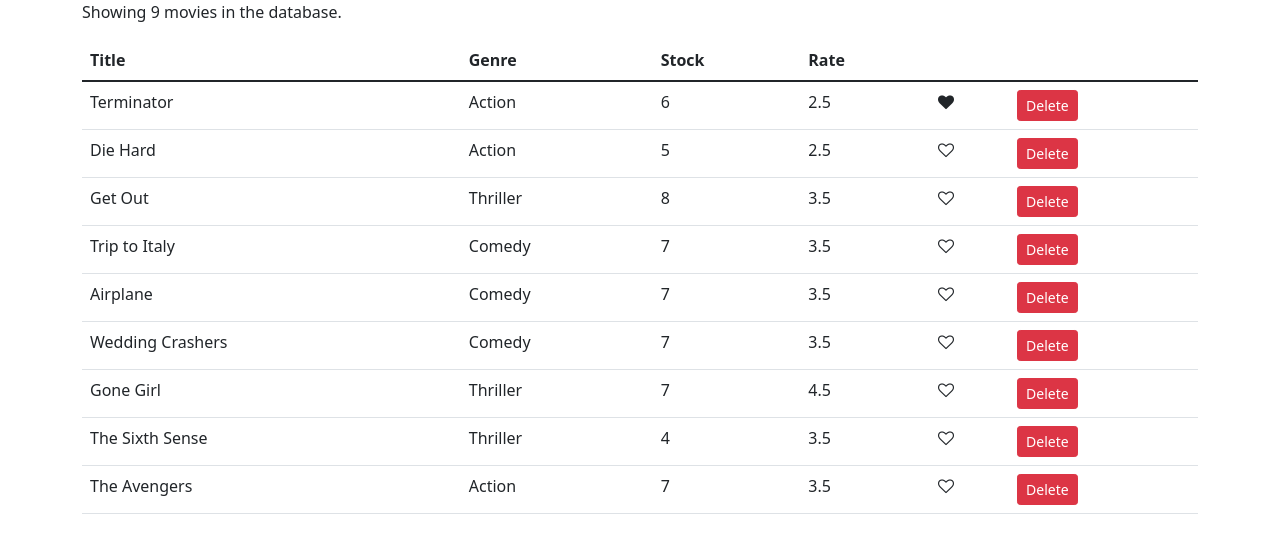
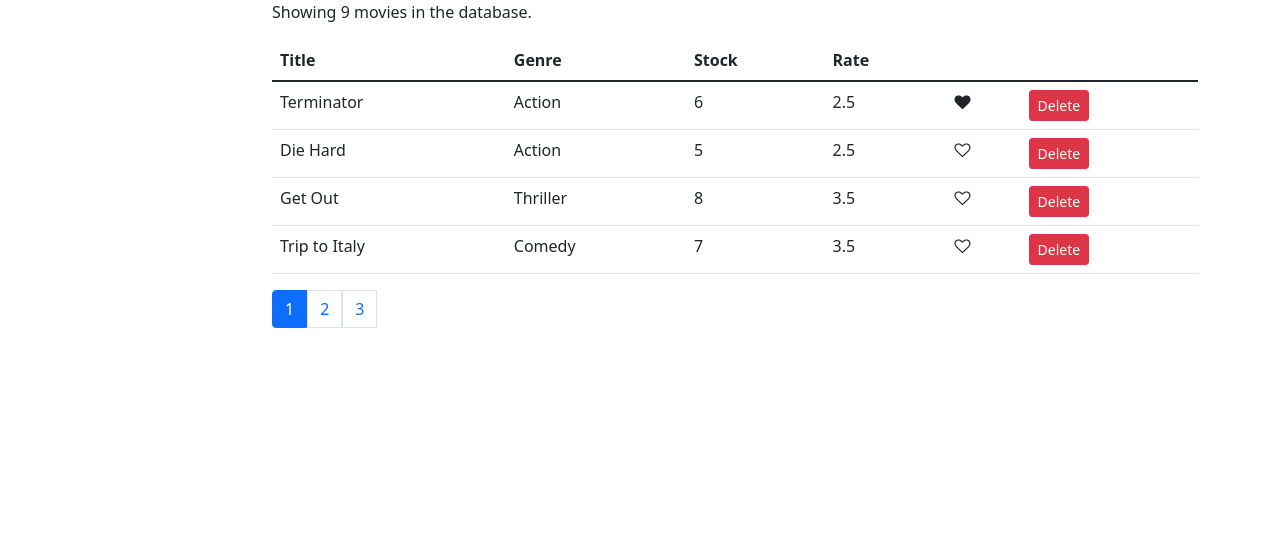
Before and after one commit to RobertK3000/vidly, a React (Create React App) app: page / in a window 1280 px wide. Shown: the top 544 px of the page. Built offline with nearby package versions, Linux system fonts and the light colour scheme.

Commit message:
added-pagination-feature

```diff
--- a/package.json
+++ b/package.json
@@ -8,6 +8,9 @@
     "@testing-library/user-event": "^12.1.10",
     "bootstrap": "^5.1.0",
     "font-awesome": "^4.7.0",
+    "i": "^0.3.6",
+    "lodash": "^4.17.21",
+    "prop-types": "^15.7.2",
     "react": "^17.0.2",
     "react-dom": "^17.0.2",
     "react-scripts": "^4.0.3",
--- /dev/null
+++ b/src/components/common/listGroup.jsx
@@ -0,0 +1,7 @@
+import React, { Component } from 'react';
+
+const ListGroup = () => {
+  return null;
+}
+
+export default ListGroup;
--- /dev/null
+++ b/src/components/common/pagination.jsx
@@ -0,0 +1,32 @@
+import React from 'react';
+import PropTypes from 'prop-types';
+import _, { range } from 'lodash';
+
+const Pagination = props => {
+  // Array of page numbers
+  const { itemsCount, pageSize, currentPage, onPageChange } = props;
+  console.log(currentPage);
+
+  const pagesCount = Math.ceil(itemsCount/ pageSize);
+  if (pagesCount === 1) return null;
+  const pages = _.range(1,pagesCount + 1)
+
+  return <nav>
+    <ul className="pagination">
+      { pages.map(page =>(
+        <li key={page} className={ page=== currentPage? 'page-item active' : 'pagee-item' }>
+          <a className="page-link" onClick={() => onPageChange(page)}>{page}</a>
+        </li>
+      ))}
+    </ul>
+  </nav>;
+}
+
+Pagination.propTypes = {
+  itemsCount: PropTypes.number.isRequired,
+  pageSize: PropTypes.number.isRequired,
+  currentPage: PropTypes.number.isRequired,
+  onPageChange: PropTypes.func.isRequired
+};
+
+export default Pagination;
--- a/src/components/movies.jsx
+++ b/src/components/movies.jsx
@@ -1,11 +1,24 @@
 import React, { Component } from 'react';
-import { getMovies } from '../services/fakeMovieService'
-import Like from './common/like'
+import { getMovies } from '../services/fakeMovieService';
+import Like from './common/like';
+import ListGroup from './common/listGroup';
+import Pagination from './common/pagination';
+import { paginate } from '../utils/paginate';
+import { getGenres } from "../services/fakeGenreService"
+import { thisStringValue } from 'es-abstract';
+
 
 class Movies extends Component {
   state = {
-    movies: getMovies()
+    movies: [],
+    genres: [],
+    currentPage: 1,
+    pageSize: 4
    };
+
+  componentDidMount() {
+    this.setState( {movies: getMovies(), genres: getGenres() });
+  }
 
   handleDelete = (movie) => {
     const movies = this.state.movies.filter(m => m._id !== movie._id);
@@ -20,11 +33,27 @@
     this.setState({ movies });
   };
 
+  handlePageChange = page => {
+    this.setState({ currentPage: page });
+  }
+
+  handleGenreSelect = genre => {
+    console.log(genre);
+  }
+
   render() {
-    if (this.state.movies.length === 0) return <p>There are no movies</p>;
+    const { length: count } = this.state.movies;
+    const {pageSize, currentPage, movies: allMovies} = this.state;
+
+    if (count === 0) return <p>There are no movies</p>;
+
+    const movies = paginate(allMovies, currentPage, pageSize)
 
     return (
-      <React.Fragment>
+      <div className="row">
+        <div className="col-2"></div>
+          <ListGroup items={this.state.genres} onItemSelect= {this.handleGenreSelect} />
+        <div className="col">
         <p>Showing {this.state.movies.length} movies in the database.</p>
         <table className="table">
           <thead>
@@ -38,7 +67,7 @@
             </tr>
           </thead>
           <tbody>
-            { this.state.movies.map(movie => (
+            { movies.map(movie => (
               <tr key={movie._id}>
                 <td>{movie.title}</td>
                 <td>{movie.genre.name}</td>
@@ -52,7 +81,14 @@
             ))}
           </tbody>
         </table>
-        </React.Fragment>
+        <Pagination
+          itemsCount={count}
+          pageSize={pageSize}
+          currentPage={currentPage}
+          onPageChange={this.handlePageChange}
+        />
+        </div>
+        </div>
       );
     }
 }
--- /dev/null
+++ b/src/utils/paginate.js
@@ -0,0 +1,9 @@
+import _ from 'lodash';
+
+export function paginate(items, pageNumber, pageSize) {
+  const startIndex = (pageNumber - 1) * pageSize;
+  return _(items)
+  .slice(startIndex)
+  .take(pageSize)
+  .value();
+}
```
Also changed, not shown: 2 other files (tests, documents, lock files or other folders).
